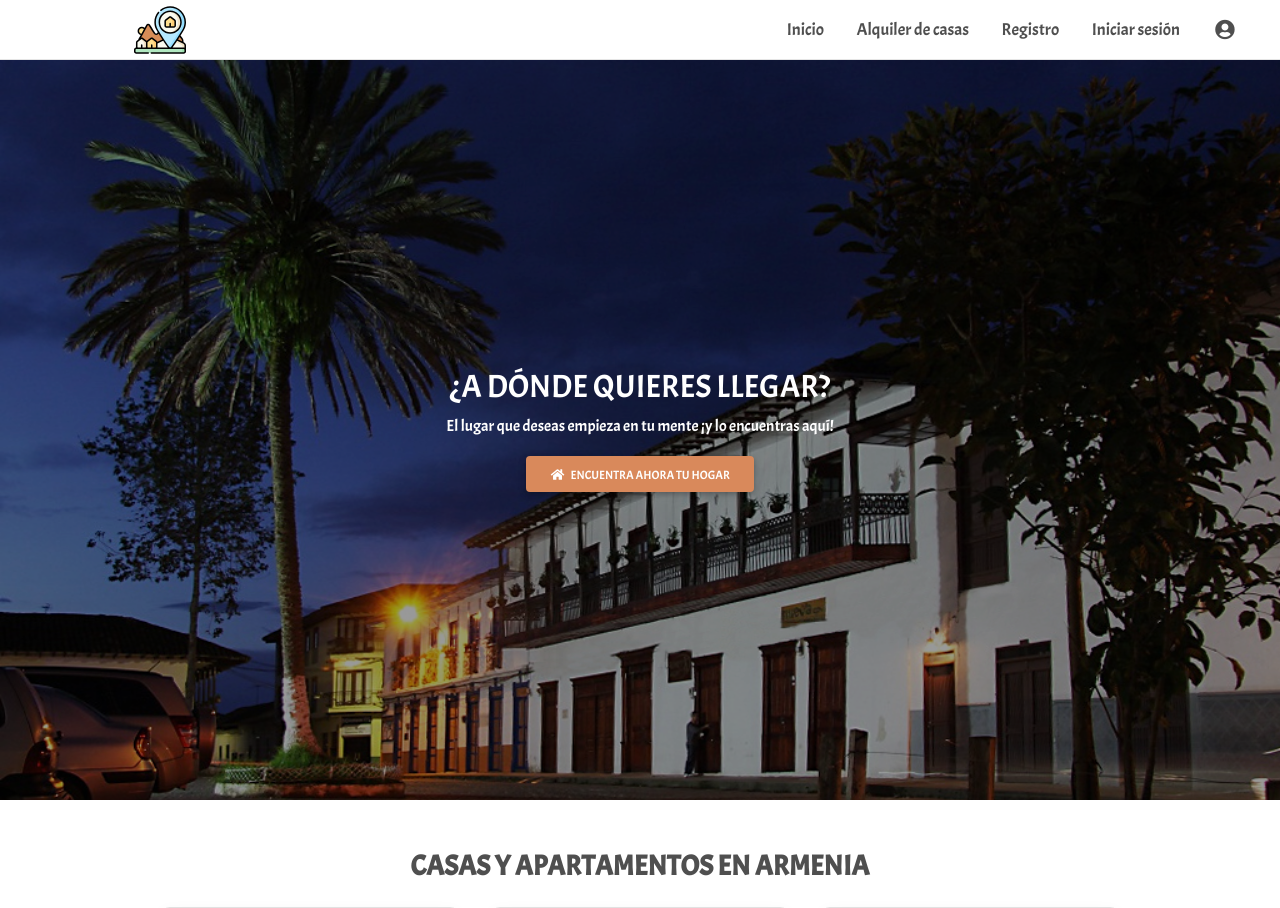
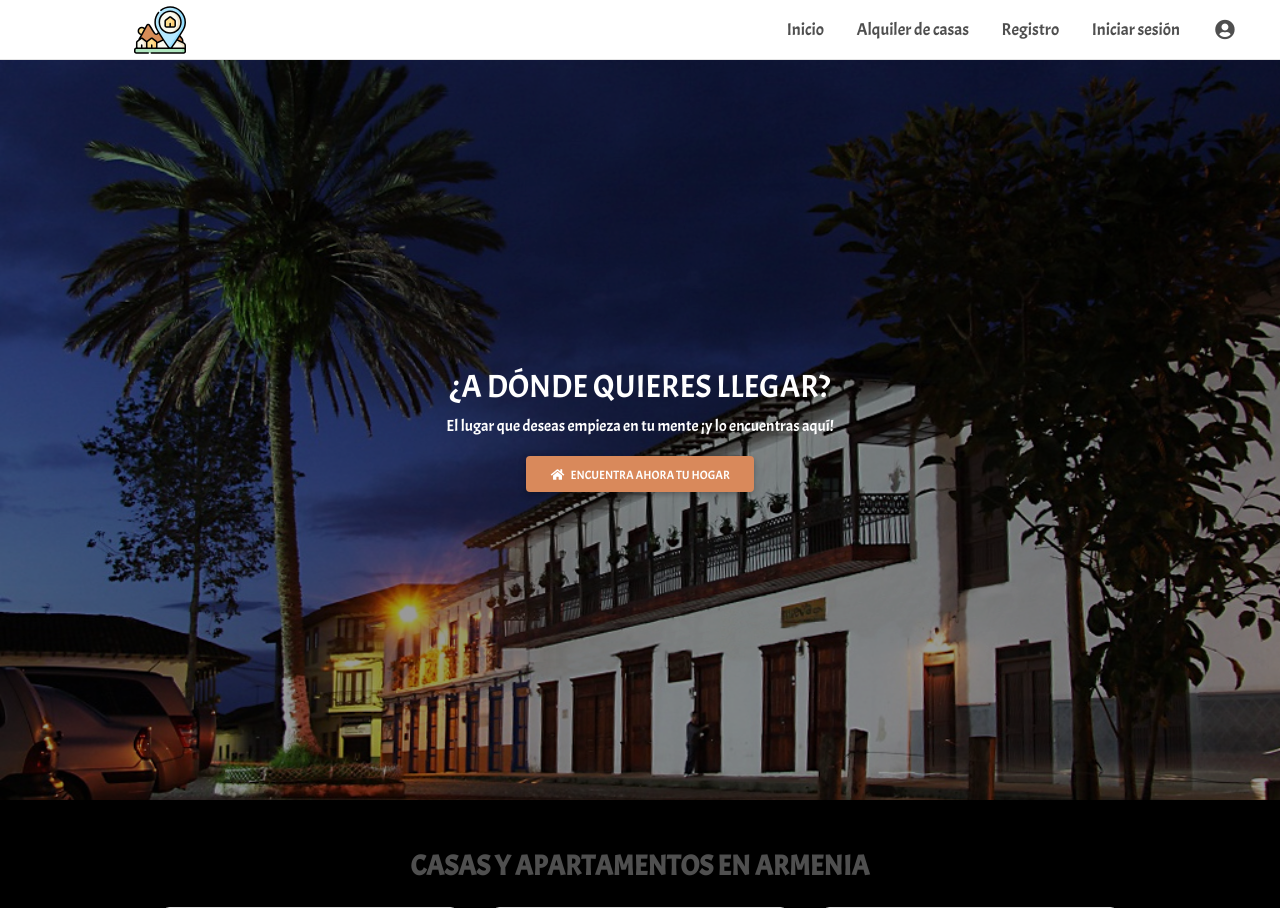
Before and after one commit to sergioasb8/webRentaDeCasas, a PHP site: page /webRenta/ in a window 1280 px wide. Shown: the top 908 px of the page. Run offline with PHP 8.4, Linux system fonts and the light colour scheme; some libraries are stand-ins or nearby versions.

Commit message:
Update style.css

```diff
--- a/views/css/style.css
+++ b/views/css/style.css
@@ -20,7 +20,7 @@ body,html{
 	font-weight: 300;
 	width: 100%;
 	height: 100%;
-	background-color: #FFF;
+	background-color: #000;
 	color: var(--bs-black);
 	font-size: 16px;
 }
```
